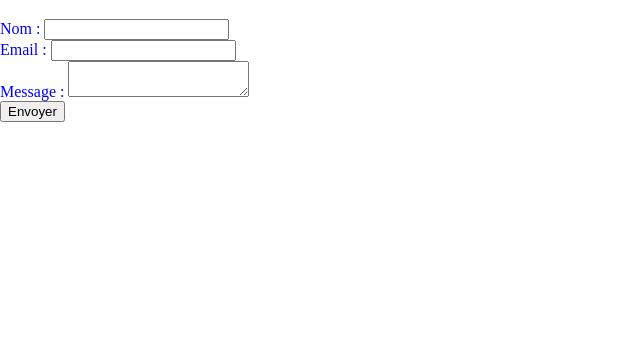
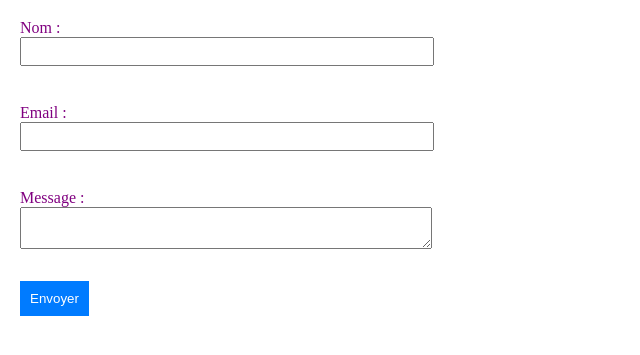
Before and after one commit to Gloirebrillante/M6_Git_tp1, a plain HTML site: page contact.html in a window 1280 px wide. Shown: the part 61-416 px from the top of the page, without its empty margins (0-640 px from the left). Drawn offline with Linux system fonts and the light colour scheme.

Commit message:
Ajout styles pour le formulaire de contact et modif couleur de body

```diff
--- a/style.css
+++ b/style.css
@@ -1,2 +1,6 @@
-body { margin: 0; color:blue;}
+body { margin: 0; color:purple;}
 h1 { color: blue; }
+form { max-width: 400px; margin: 20px; }
+label { display: block; margin: 10px 0; }
+input, textarea { width: 100%; padding: 5px; }
+button { background: #007bff; color: white; padding: 10px; border: none; cursor: pointer; }
```
